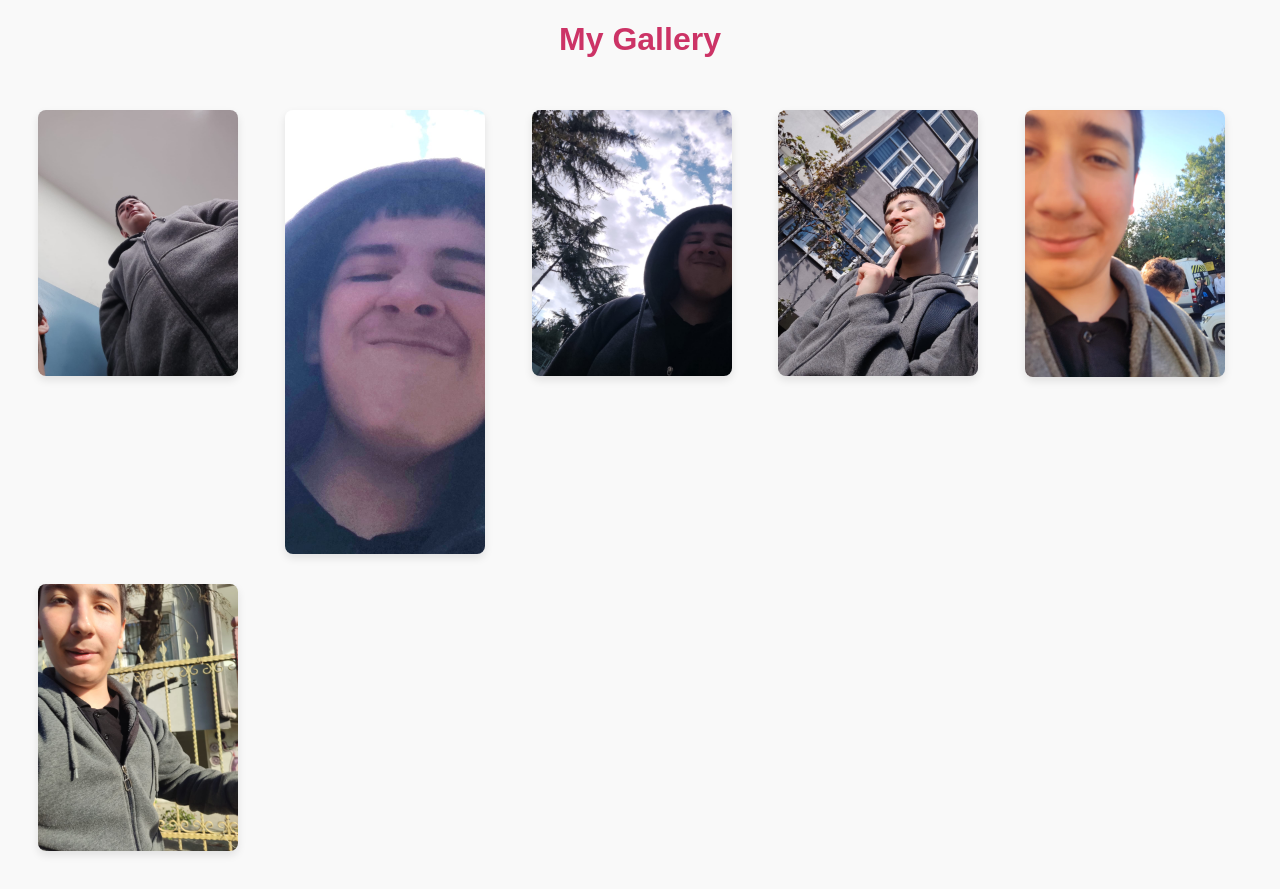
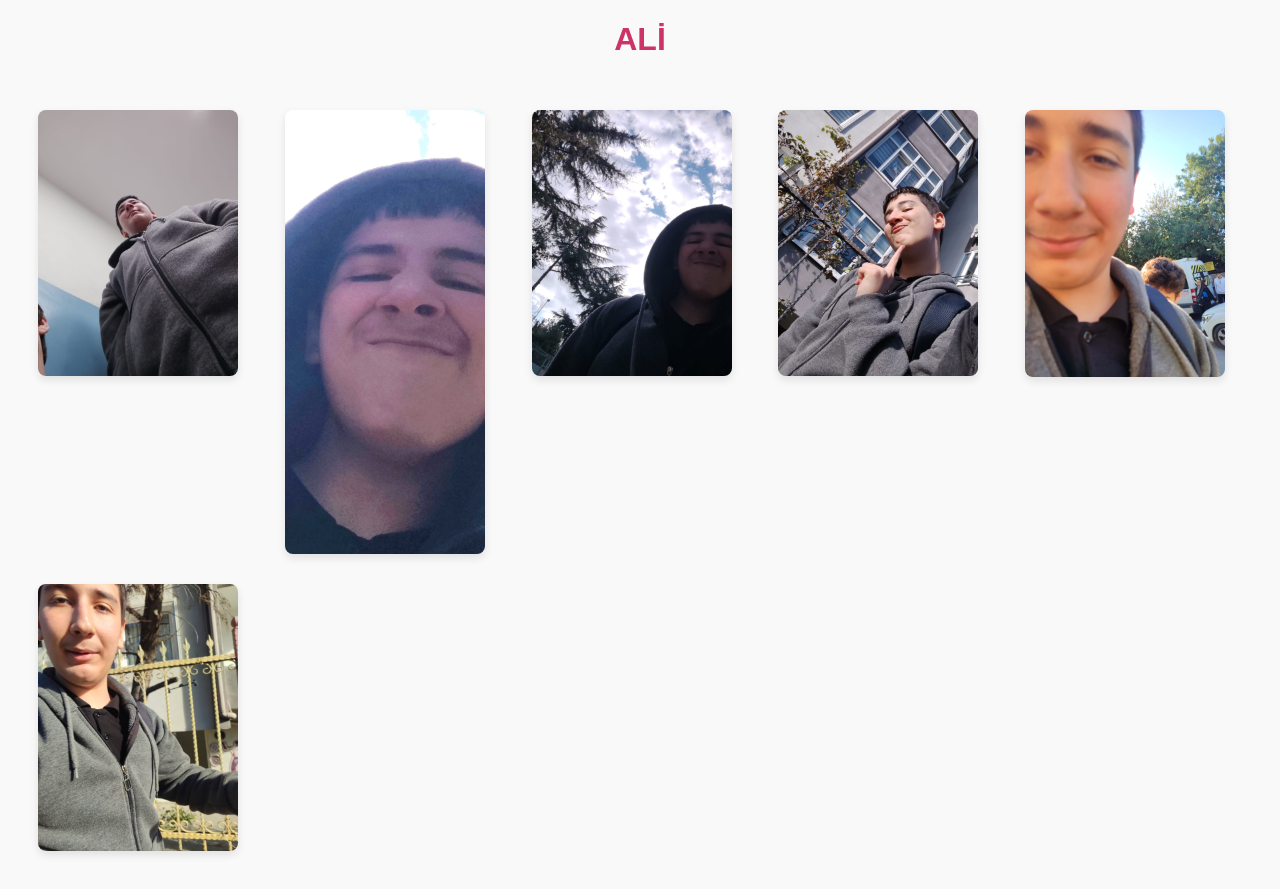
Before and after one commit to TahaOkumus69/ali.github.io, a plain HTML site: page gallery.html in a window 1280 px wide. Drawn offline with Linux system fonts and the light colour scheme.

Commit message:
Update gallery.html

```diff
--- a/gallery.html
+++ b/gallery.html
@@ -69,7 +69,7 @@
     </style>
 </head>
 <body>
-    <h1>My Gallery</h1>
+    <h1>ALİ</h1>
     <div class="gallery">
         <img src="WhatsApp Görsel 2024-10-24 saat 08.53.36_9694c3ad.jpg">
         <img src="WhatsApp Görsel 2024-10-24 saat 08.53.37_468f81a7.jpg">
```
